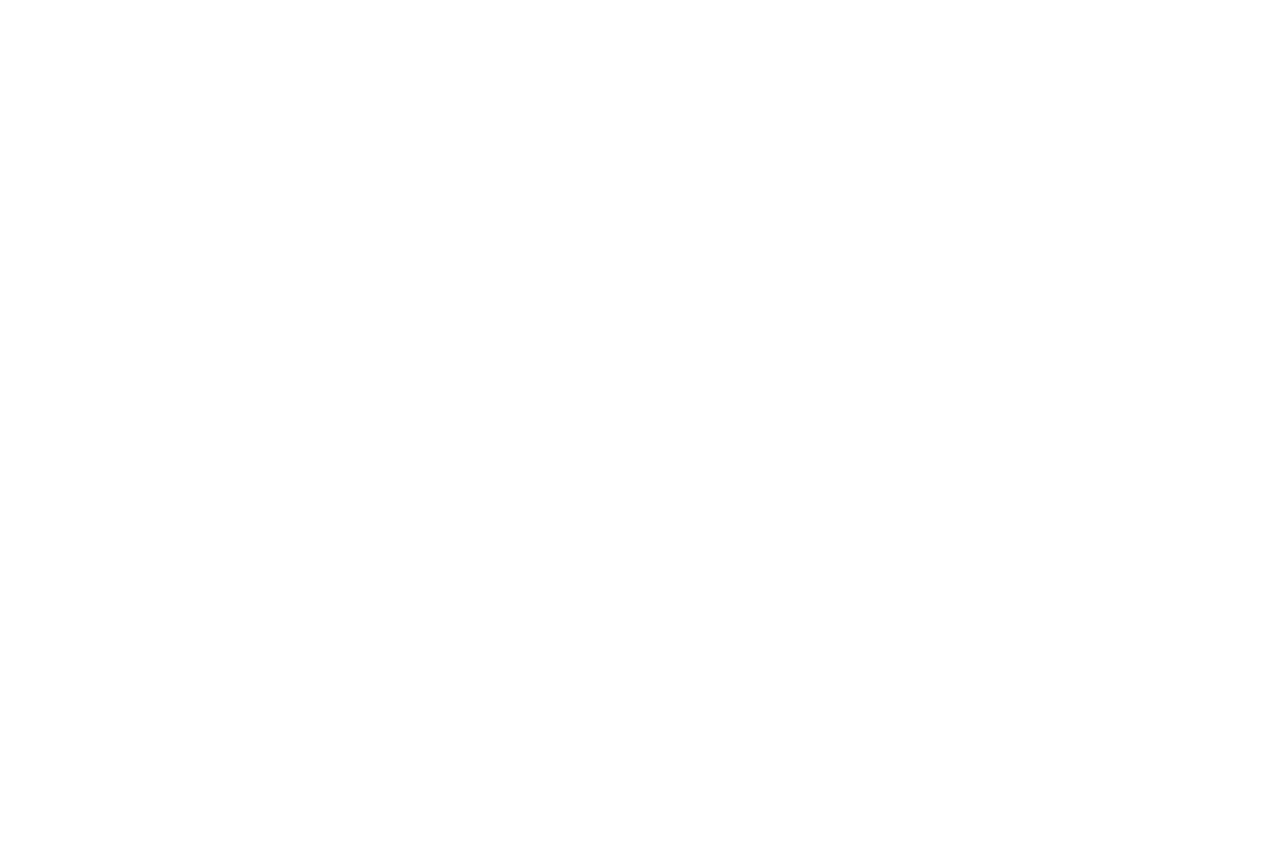
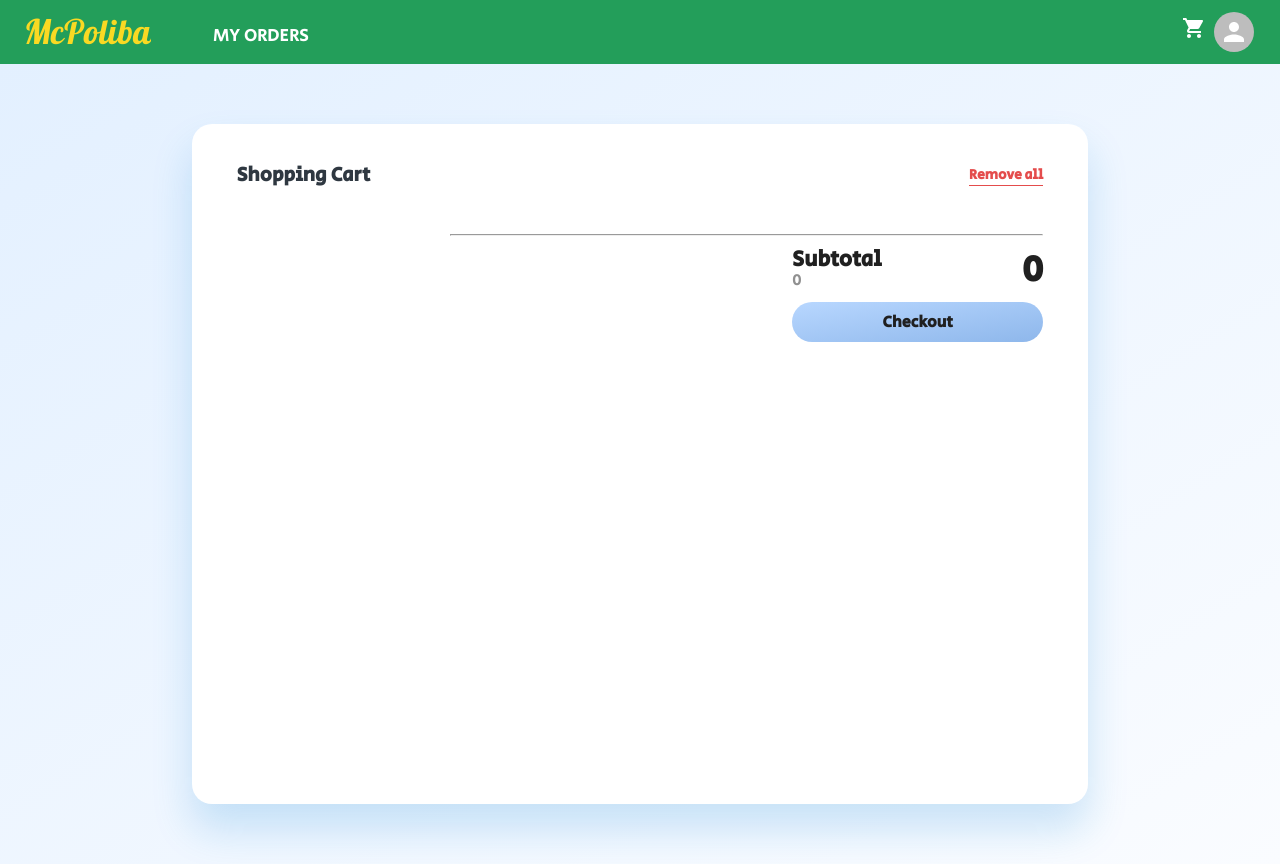
Before and after one commit to Michdigg/mc-poliba-fe, a React (Create React App) app: page /shoppingCart in a window 1280 px wide. Before the commit this address had no page. Before the commit the page ends 800 px from the top, so only its background shows below. Built offline with nearby package versions, Linux system fonts and the light colour scheme.

Commit message:
shoppingCart + orders refactor + general refactor on states

```diff
--- a/src/App.js
+++ b/src/App.js
@@ -1,10 +1,8 @@
-
 import * as React from 'react';
-import Navbar from "./Components/Navbar";
 import HomePage from "./Components/HomePage";
 import { BrowserRouter, Routes, Route } from "react-router-dom";
-import { Outlet , Link} from "react-router-dom";
 import Orders from "./Components/Orders";
+import ShoppingCart from "./Components/ShoppingCart";
 
 
 function App() {
@@ -14,6 +12,7 @@ function App() {
               <Routes>
                   <Route path="/" element={<HomePage />}></Route>
                   <Route path="orders" element={<Orders />}></Route>
+                  <Route path="shoppingCart" element={<ShoppingCart />}></Route>
               </Routes>
           </BrowserRouter>
       </div>
--- /dev/null
+++ b/src/Components/CartItem.css
@@ -0,0 +1,82 @@
+.cartItem{
+    margin: auto;
+    width: 90%;
+    height: 12%;
+    display: flex;
+    justify-content: space-between;
+    align-items: center;
+}
+
+.imgBox{
+    width: 15%;
+    text-align: center;
+}
+
+.about{
+    height: 100%;
+}
+
+.title{
+    padding-top: 5px;
+    line-height: 10px;
+    font-size: 32px;
+    font-family: Secular One, sans-serif;
+    font-weight: 800;
+    color: #202020;
+}
+
+.subtitle{
+    line-height: 10px;
+    font-size: 18px;
+    font-family: Secular One, sans-serif;
+    font-weight: 600;
+    color: #909090;
+}
+
+.counter{
+    width: 15%;
+    display: flex;
+    justify-content: space-between;
+    align-items: center;
+}
+.btn{
+    width: 40px;
+    height: 40px;
+    border-radius: 50%;
+    background-color: #d9d9d9;
+    display: flex;
+    justify-content: center;
+    align-items: center;
+    font-size: 20px;
+    font-family: Secular One, sans-serif;
+    font-weight: 900;
+    color: #202020;
+    cursor: pointer;
+}
+.count{
+    font-size: 20px;
+    font-family: Secular One, sans-serif;
+    font-weight: 900;
+    color: #202020;
+}
+
+.prices{
+    height: 100%;
+    text-align: right;
+}
+.amount{
+    padding-top: 20px;
+    font-size: 26px;
+    font-family: Secular One, sans-serif;
+    font-weight: 800;
+    color: #202020;
+}
+
+.remove{
+    padding-top: 5px;
+    font-size: 14px;
+    font-family: Secular One, sans-serif;
+    font-weight: 600;
+    color: #E44C4C;
+    cursor: pointer;
+}
--- /dev/null
+++ b/src/Components/CartItem.js
@@ -0,0 +1,54 @@
+import * as React from 'react';
+import './CartItem.css';
+
+const  CartItem= (props) => {
+    const burgerResourceImg = "https://i0.wp.com/www.fruitbookmagazine.it/wp-content/uploads/2020/11/A-McDonald-s-PLT-burger-with-a-Beyond-Meat-plantbased-patty.jpg?ssl=1"
+    const [cart, setCart] = React.useState(props.cart)
+    const [cartItem, setCartItem] =React.useState(props.cartItem)
+
+    const removeItem = (cartItem) => {
+        return () => {
+            props.pull_cart(cartItem)
+        }
+    }
+
+    const addOne = (cartItem) => {
+        return () => {
+            props.addOne(cartItem)
+            console.log(cartItem)
+        }
+    }
+
+    const removeOne = (cartItem) => {
+        return () => {
+            props.removeOne(cartItem)
+            console.log(cartItem)
+        }
+    }
+
+    return(
+        <div className={"cartItem"}>
+            <div className={"imgBox"}>
+                <img src={burgerResourceImg} style={{ height : "120px" }}/>
+            </div>
+            <div className={"about"}>
+                <h1 className={"title"}>{ props.cartItem.name }</h1>
+                <h3 className={"subtitle"}>{ props.cartItem.name }</h3>
+            </div>
+            <div className={"counter"}>
+                <div className={"btn"} onClick={addOne(props.cartItem)}>+</div>
+                <div className={"count"}>{props.cartItem.amount}</div>
+                <div className={"btn"} onClick={removeOne(props.cartItem)}>-</div>
+            </div>
+            <div className={"price"}>
+                <div className={"amount"} >{ props.cartItem.price }</div>
+                <div className={"remove"} ><u onClick={removeItem(props.cartItem)}>Remove</u></div>
+            </div>
+        </div>
+    )
+
+
+
+}
+
+export default CartItem;
--- a/src/Components/HomePage.js
+++ b/src/Components/HomePage.js
@@ -1,28 +1,29 @@
-import {Card, CardActions, CardContent, CardMedia, List, ListItem} from "@mui/material";
+import {Card, CardActions, CardContent, CardMedia} from "@mui/material";
 import Button from "@mui/material/Button";
 import Typography from "@mui/material/Typography";
 import Box from '@mui/material/Box';
-import Badge from '@mui/material/Badge';
-import ButtonGroup from '@mui/material/ButtonGroup';
-import AddIcon from '@mui/icons-material/Add';
-import RemoveIcon from '@mui/icons-material/Remove';
-import ShoppingCartIcon from '@mui/icons-material/ShoppingCart';
 import * as React from 'react';
 import Navbar from "./Navbar";
 import './HomePage.css';
 import {useEffect} from "react";
 import Grid from '@mui/material/Grid';
+import {useLocation} from "react-router-dom";
 
-const  HomePage= () =>
+const  HomePage= (props) =>
 {
+    const location = useLocation()
     const burgerResourceImg = "https://i0.wp.com/www.fruitbookmagazine.it/wp-content/uploads/2020/11/A-McDonald-s-PLT-burger-with-a-Beyond-Meat-plantbased-patty.jpg?ssl=1"
 
-    const [count, setCount] = React.useState(1);
     const [products, setProducts] = React.useState([]);
-    const [cart, setCart] = React.useState([]);
+    const [cart, setCart] = React.useState(location.state?.cart ? location.state.cart : []);
 
     useEffect(() => {
-        fetch("http://localhost:8080/getProducts")
+        fetch("http://192.168.1.139:8080/getProducts", {
+            mode: 'cors',
+            headers: {
+                'Access-Control-Allow-Origin' : 'http://localhost:8080'
+            }
+        })
             .then(res => res.json())
             .then(
                 (result) => {
@@ -34,9 +35,22 @@ const  HomePage= () =>
             )
     }, [])
 
-    let order = (product) => {
+    let addToCart = (product) => {
         return () => {
-            setCart([...cart, product])
+            if (product.amount === undefined) {
+                product.amount = 1;
+            }
+            const index = cart.findIndex((item) => item.name === product.name )
+            if (index >= 0) {
+                setCart(cart.map((item) => {
+                    if (item.name === product.name)
+                        item.amount++
+                    return item
+                }))
+            }
+            else {
+                setCart ([...cart, product])
+            }
             console.log(cart)
         }
     }
@@ -77,7 +91,7 @@ const  HomePage= () =>
                                             }}
                                         >
                                         </Box>
-                                        <Button size="small" color="primary" onClick={order(product)}>
+                                        <Button size="small" color="primary" onClick={addToCart(product)}>
                                             ADD TO CART
                                         </Button>
                                     </CardActions>
--- a/src/Components/Navbar.js
+++ b/src/Components/Navbar.js
@@ -5,15 +5,9 @@ import Toolbar from '@mui/material/Toolbar';
 import IconButton from '@mui/material/IconButton';
 import Typography from '@mui/material/Typography';
 import Menu from '@mui/material/Menu';
-import MenuIcon from '@mui/icons-material/Menu';
 import Container from '@mui/material/Container';
 import Avatar from '@mui/material/Avatar';
-import Button from '@mui/material/Button';
-import Tooltip from '@mui/material/Tooltip';
 import MenuItem from '@mui/material/MenuItem';
-import AdbIcon from '@mui/icons-material/Adb';
-import {green} from "@mui/material/colors";
-import {useState} from "react";
 import ShoppingCartIcon from "@mui/icons-material/ShoppingCart";
 import {Link, Outlet} from "react-router-dom";
 import "./Navbar.css";
@@ -65,11 +59,10 @@ const Navbar = (props) => {
         <AppBar position="static" style={ {background: '#239e5a'} }>
             <Container maxWidth="xl">
                 <Toolbar disableGutters>
+                    <Link to="/" state={{ cart: props.cart }} style={ { color: 'white', display: 'block', fontFamily: "Secular One, sans-serif", fontSize: "18px", textDecoration: "none"} }>
                     <Typography
                         variant="h4"
                         noWrap
-                        component="a"
-                        href="/"
                         sx={ {
                             textDecoration: 'none',
                             fontFamily: "Lobster, cursive"
@@ -78,20 +71,17 @@ const Navbar = (props) => {
                     >
                         McPoliba
                     </Typography>
+                    </Link>
                     <Box sx={ {flexGrow: 1, display: {xs: 'none', md: 'flex'}} } style={{paddingLeft: "5%", paddingTop: "7px"}}>
-                            <Button
-                                key={"orders"}
-                                sx={ { color: 'white', display: 'block', fontFamily: "Secular One, sans-serif", fontSize: "18px"} }
-                                href={"/orders"}
-                            >
-                                MY ORDERS
-                            </Button>
+                        <Link to="/orders" state={{ cart: props.cart }} style={ { color: 'white', display: 'block', fontFamily: "Secular One, sans-serif", fontSize: "18px", textDecoration: "none"} }>
+                            MY ORDERS
+                        </Link>
                     </Box>
                     <div className="iconDiv">
                         <Badge color="secondary" badgeContent={props.cart?.length}>
-                            <Button href={"/shoppingCart"} style={ {color: 'white'} }>
+                            <Link to="/shoppingCart" state={{ cart: props.cart }} style={ { color: 'white', display: 'block', fontFamily: "Secular One, sans-serif", fontSize: "18px", textDecoration: "none"} }>
                                 <ShoppingCartIcon style={{cursor: "pointer"}} />
-                            </Button>
+                            </Link>
                         </Badge>
                         <Box sx={ {flexGrow: 0} }>
                                 <IconButton onClick={ handleOpenUserMenu }>
--- a/src/Components/Orders.js
+++ b/src/Components/Orders.js
@@ -1,6 +1,10 @@
-import Box from "@mui/material/Box";
-import {List, ListItem, ListItemButton, ListItemIcon, ListItemText, Step, StepLabel, Stepper} from "@mui/material";
+import {Step, StepLabel, Stepper} from "@mui/material";
 import Navbar from "./Navbar";
+import * as React from 'react';
+import {useEffect} from "react";
+import Grid from "@mui/material/Grid";
+import Typography from "@mui/material/Typography";
+import {useLocation} from "react-router-dom";
 
 const steps = [
     'In accettazione',
@@ -11,37 +15,60 @@ const steps = [
 
 const Orders= () =>
 {
+    const location = useLocation()
+    const [cart, setCart] = React.useState(location.state.cart)
+    const [orders, setOrders] = React.useState([]);
+
+    useEffect(() => {
+        fetch("http://192.168.1.139:8080/orders")
+            .then(res => res.json())
+            .then(
+                (result) => {
+                    console.log(location.state)
+                    setOrders(result);
+                },
+                (error) => {
+                    console.log(error)
+                }
+            )
+    }, [])
+
+    const returnStep = (step) => {
+        switch (step) {
+            case "pending":
+                return 0;
+            case "accepted":
+                return 1;
+            case "completed":
+                return 2;
+            default:
+                return 0;
+        }
+    }
+
     return(
         <div>
-            <Navbar />
-            <Box sx={{ width: '100%', bgcolor: 'background.paper' }}>
-                <List>
-                    <ListItem disablePadding>
-                        <ListItemIcon>
-                        </ListItemIcon>
-                        <ListItemText primary="Primo ordine" />
-                        <Stepper alternativeLabel style={{width: "100%"}}>
+            <Navbar cart={cart}/>
+                    {
+                        orders.map((order) => (
+                            <Grid container spacing={2} style={{padding: "30px"}} key={order._id}>
+                                <Grid item xs={2}>
+                                    <Typography variant="h6" component="div" style={{fontFamily: "Secular One, sans-serif"}}>
+                                        ID Ordine : {order._id}
+                                    </Typography>
+                                </Grid>
+                                <Grid item xs={10}>
+                                    <Stepper alternativeLabel style={{width: "100%"}} activeStep={returnStep(order.status)}>
                                         {steps.map((label) => (
                                             <Step key={label}>
                                                 <StepLabel>{label}</StepLabel>
                                             </Step>
                                         ))}
                                     </Stepper>
-                    </ListItem>
-                    <ListItem disablePadding>
-                        <ListItemIcon>
-                        </ListItemIcon>
-                        <ListItemText primary="Secondo ordine" />
-                        <Stepper alternativeLabel style={{width: "100%"}}>
-                            {steps.map((label) => (
-                                <Step key={label}>
-                                    <StepLabel>{label}</StepLabel>
-                                </Step>
-                            ))}
-                        </Stepper>
-                    </ListItem>
-                </List>
-            </Box>
+                                </Grid>
+                            </Grid>
+                        ))
+                    }
         </div>
     )
 
--- /dev/null
+++ b/src/Components/ShoppingCart.css
@@ -0,0 +1,85 @@
+.cartContainer{
+    margin: 0;
+    padding: 0;
+    background: linear-gradient(to bottom right, #E3F0FF, #FAFCFF);
+    height: 100vh;
+    display: flex;
+    justify-content: center;
+    align-items: center;
+}
+
+.cart{
+    width: 70%;
+    height: 85%;
+    background-color: #ffffff;
+    border-radius: 20px;
+    box-shadow: 0px 25px 40px #1687d933;
+    overflow: auto;
+}
+
+.header{
+    margin: auto;
+    width: 90%;
+    height: 15%;
+    display: flex;
+    justify-content: space-between;
+    align-items: center;
+}
+
+.heading{
+    font-size: 20px;
+    font-family: Secular One, sans-serif;
+    font-weight: 700;
+    color: #2F3841;
+}
+
+.action{
+    font-size: 14px;
+    font-family: Secular One, sans-serif;
+    font-weight: 600;
+    color: #E44C4C;
+    cursor: pointer;
+    border-bottom: 1px solid #E44C4C;
+}
+.checkout{
+    float: right;
+    margin-right: 5%;
+    width: 28%;
+}
+.total{
+    width: 100%;
+    display: flex;
+    justify-content: space-between;
+}
+.subtotal{
+    font-size: 22px;
+    font-family: Secular One, sans-serif;
+    font-weight: 700;
+    color: #202020;
+}
+.items{
+    font-size: 16px;
+    font-family: Secular One, sans-serif;
+    font-weight: 500;
+    color: #909090;
+    line-height: 10px;
+}
+.totalAmount{
+    font-size: 36px;
+    font-family: Secular One, sans-serif;
+    font-weight: 900;
+    color: #202020;
+}
+.button{
+    margin-top: 5px;
+    width: 100%;
+    height: 40px;
+    border: none;
+    background: linear-gradient(to bottom right, #B8D7FF, #8EB7EB);
+    border-radius: 20px;
+    cursor: pointer;
+    font-size: 16px;
+    font-family: Secular One, sans-serif;
+    font-weight: 600;
+    color: #202020;
+}
--- /dev/null
+++ b/src/Components/ShoppingCart.js
@@ -0,0 +1,79 @@
+
+import * as React from 'react';
+import Navbar from "./Navbar";
+import {List, ListItem, ListItemButton, ListItemIcon, ListItemText} from "@mui/material";
+import CartItem from "./CartItem";
+import './ShoppingCart.css';
+import {useLocation} from "react-router-dom";
+
+const  ShoppingCart= (props) => {
+    const location = useLocation()
+    const [cart, setCart] = React.useState(location.state?.cart ? location.state.cart : [])
+
+    const pull_cart = (cartItem) => {
+        const index = cart.findIndex(item => item === cartItem)
+        setCart(cart.filter(item => item !== cartItem))
+    }
+
+    const addOne = (cartItem) => {
+        setCart(cart.map((item)=> {
+            if (item === cartItem)
+                item.amount++
+            return item
+        }))
+        console.log(cart)
+    }
+
+    const removeOne = (cartItem) => {
+        setCart(cart.map((item)=> {
+            if (item === cartItem && item.amount > 0)
+                item.amount--
+            return item
+        }))
+        console.log(cart)
+    }
+
+    const getTotalAmount = () => {
+        let totalAmount = 0
+        cart.forEach(el => totalAmount+= el.price*el.amount)
+        return totalAmount
+    }
+
+    return(
+        <div>
+            <Navbar cart={cart}/>
+            <div className={"cartContainer"}>
+                <div className={"cart"}>
+                    <div className={"header"}>
+                        <h3 className={ "heading" }>Shopping Cart</h3>
+                        <h5 className={ "action" } onClick={() => setCart([])}>Remove all</h5>
+                    </div>
+                    {
+                        cart.map((cartItem) => (
+                            <CartItem cart={ cart } cartItem={cartItem} key={cartItem.name} pull_cart={pull_cart} addOne={addOne} removeOne={removeOne}/>
+                        ))
+                    }
+                    <hr style={{
+                        width: "66%",
+                        float: "right",
+                        marginRight: "5%"}}/>
+                    <div className={"checkout"}>
+                        <div className={"total"}>
+                            <div>
+                                <div className={"subtotal"}>Subtotal</div>
+                                <div className={"items"}>{cart.length}</div>
+                            </div>
+                            <div className={"totalAmount"}>{getTotalAmount()}</div>
+                        </div>
+                        <button className={"button"}>Checkout</button>
+                    </div>
+                </div>
+            </div>
+        </div>
+    )
+
+
+
+}
+
+export default ShoppingCart;
```
Lines whose indentation alone changed are shown as unchanged.
